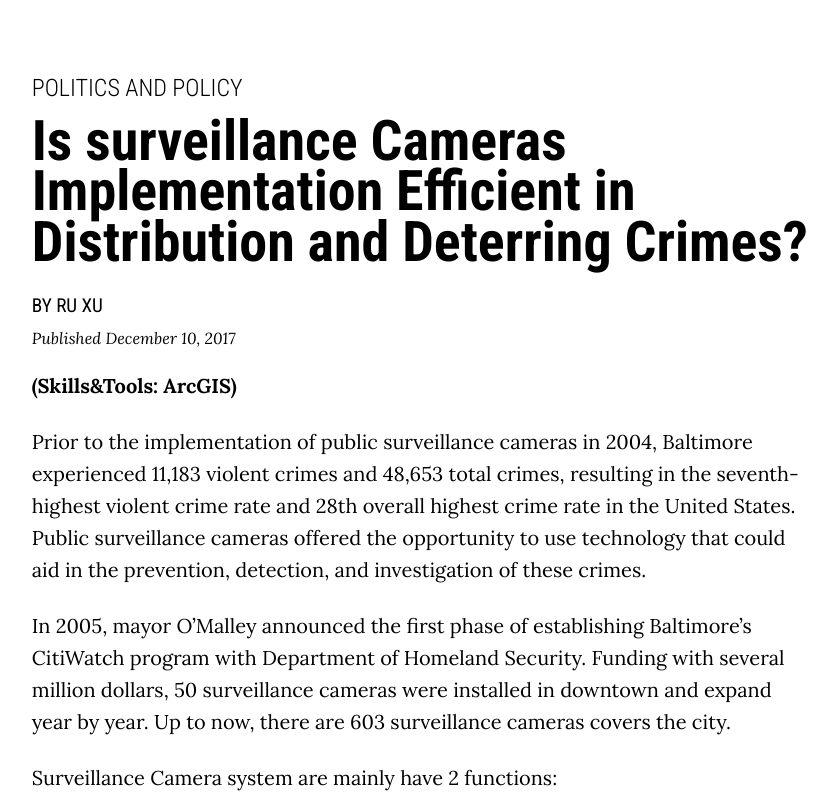
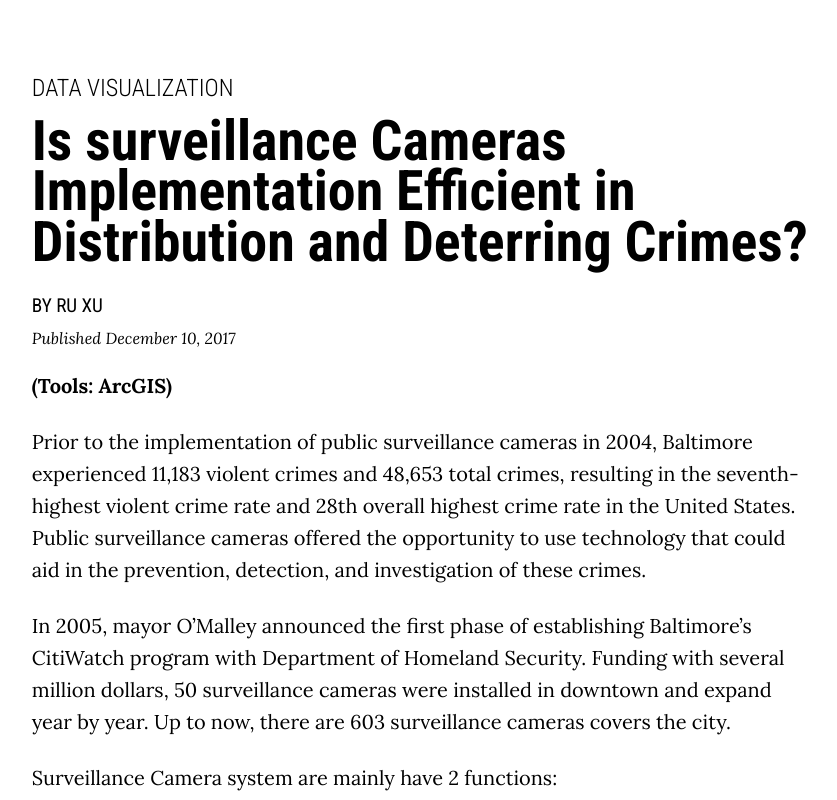
Before and after one commit to xururururu/articlegis, a plain HTML site: page index.html in a window 1280 px wide. Shown: the top 800 px of the page, without its empty margins (217-1054 px from the left). Drawn offline with nearby package versions, Linux system fonts and the light colour scheme.

Commit message:
Update index.html

```diff
--- a/index.html
+++ b/index.html
@@ -17,7 +17,7 @@
 
 
 
-  <title>Ru's GIS Project</title>
+  <title>Ru's Data Visualization Project - GIS</title>
 </head>
 
 <body class="light-theme">
@@ -26,11 +26,11 @@
     <div class="row justify-content-center">
       <!-- headline and intro -->
       <div class="col-lg-10 ">
-        <p class="kicker super-font">Politics and Policy</p>
+        <p class="kicker super-font">Data Visualization</p>
         <h1 class="headline super-font">Is surveillance Cameras Implementation Efficient in Distribution and Deterring Crimes?</h1>
         <p class="credit super-font">BY Ru Xu</p>
         <p class="date sub-font">Published December 10, 2017</p>
-<p class="body-text sub-font"><strong>(Skills&Tools: ArcGIS)</strong>
+<p class="body-text sub-font"><strong>(Tools: ArcGIS)</strong>
         <p class="body-text sub-font">
           Prior to the implementation of public surveillance cameras in 2004, Baltimore experienced 11,183 violent crimes and 48,653 total crimes, resulting in the seventh-highest violent crime rate and 28th overall highest crime rate in the United
           States. Public surveillance cameras offered the opportunity to use technology that could aid in the prevention, detection, and investigation of these crimes.
```
